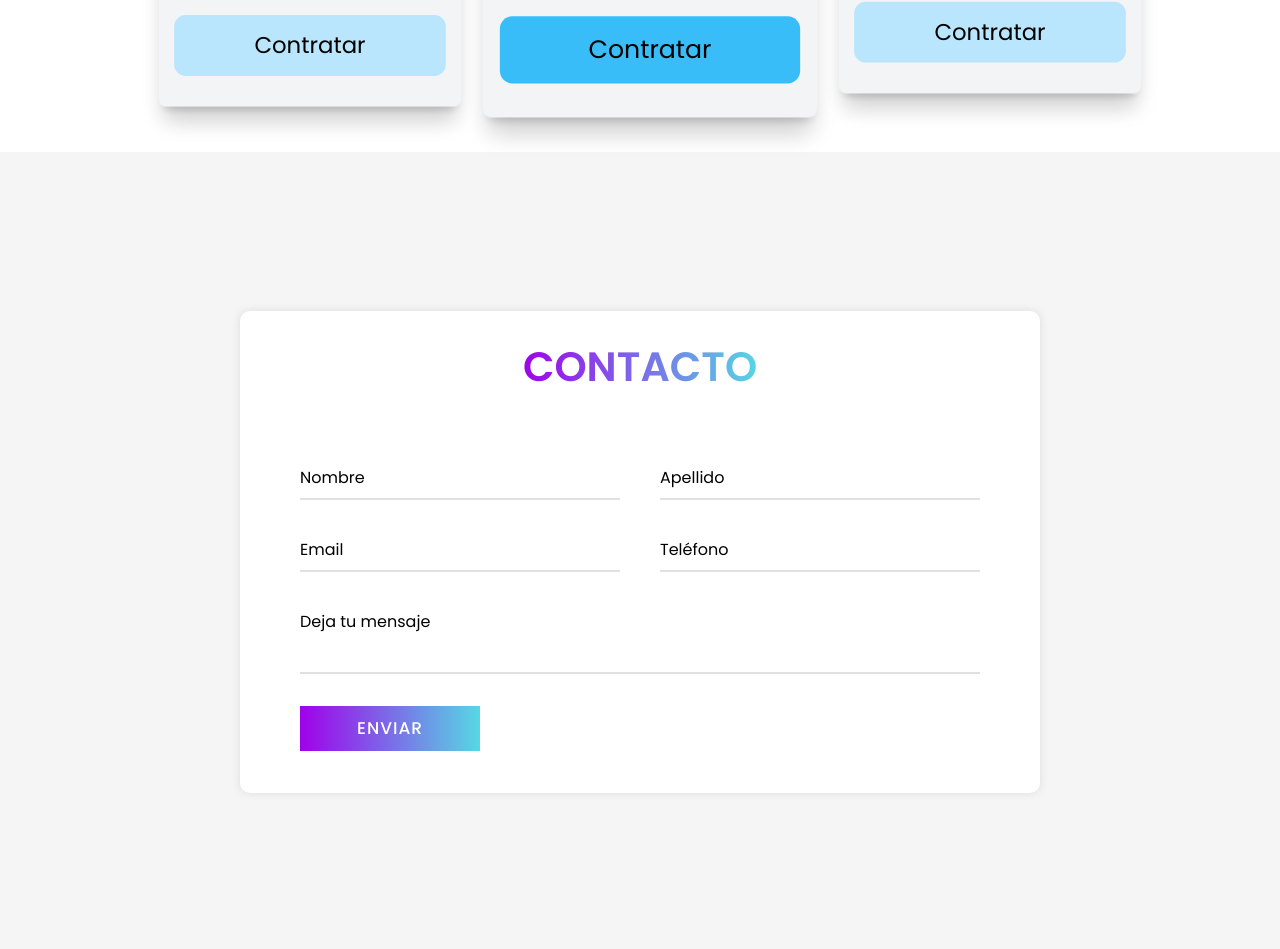
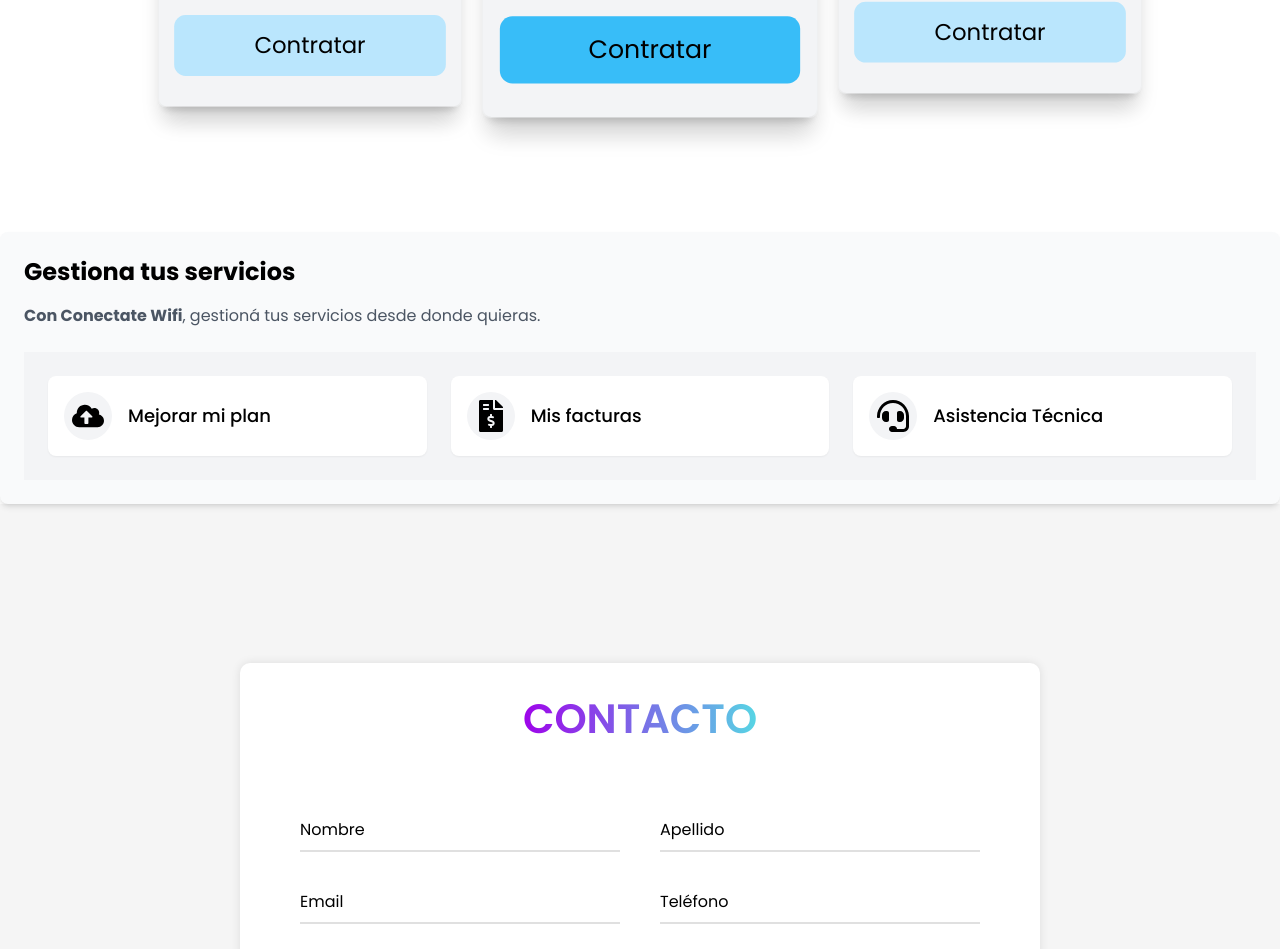
Before and after one commit to SoftFusion-Technologies/ep-cornaglia-ofi, a React (Vite) app: page / in a window 1280 px wide. Shown: the part 1930-2879 px from the top of the page. Built offline with nearby package versions, Linux system fonts and the light colour scheme.

Commit message:
se agrega gestion de servicios

```diff
--- /dev/null
+++ b/src/Pages/GestServicios.jsx
@@ -0,0 +1,55 @@
+import { Link } from 'react-router-dom';
+import { FaCloudUploadAlt,FaFileInvoiceDollar, FaHeadset } from "react-icons/fa";
+
+const GestServicios = () => {
+  return (
+    <div className='grid grid-cols-1 gap-6 pt-20'>
+        <div className='bg-gray-50 shadow-md rounded-lg p-6'>
+            <h3 className='text-2xl font-bold mb-4'>
+                Gestiona tus servicios
+            </h3>
+            <div className='mb-6'>
+                <p className='text-gray-600'>
+                    <strong>Con Conectate Wifi</strong>, gestioná tus servicios desde donde quieras.
+                </p>
+            </div>
+            <div className='flex justify-between bg-gray-100 p-6'>
+                <ul className='space-y-4 sm:space-y-0 sm:grid sm:grid-cols-3 sm:gap-6 w-full'>
+                    <li className='flex items-center bg-white p-4 rounded-lg shadow-sm flex-grow hover:shadow-lg transition-shadow duration-300 ease-in-out'>
+                        <Link to="#" className='flex-shrink-0'>
+                            <div className='w-12 h-12 bg-gray-100 rounded-full flex items-center justify-center'>
+                                {<FaCloudUploadAlt size="2em"/>}
+                            </div>
+                        </Link>
+                        <div className='ml-4'>
+                            <p className='text-lg font-medium'>Mejorar mi plan</p>
+                        </div>
+                    </li>
+                    <li className='flex items-center bg-white p-4 rounded-lg shadow-sm flex-grow hover:shadow-lg transition-shadow duration-300 ease-in-out'>
+                        <Link to="#" className='flex-shrink-0'>
+                            <div className='w-12 h-12 bg-gray-100 rounded-full flex items-center justify-center'>
+                                {<FaFileInvoiceDollar size="2em"/>}
+                            </div>
+                        </Link>
+                        <div className='ml-4'>
+                            <p className='text-lg font-medium'>Mis facturas</p>
+                        </div>
+                    </li>
+                    <li className='flex items-center bg-white p-4 rounded-lg shadow-sm flex-grow hover:shadow-lg transition-shadow duration-300 ease-in-out'>
+                        <Link to="#" className='flex-shrink-0'>
+                            <div className='w-12 h-12 bg-gray-100 rounded-full flex items-center justify-center'>
+                                {<FaHeadset size="2em"/>}
+                            </div>
+                        </Link>
+                        <div className='ml-4'>
+                            <p className='text-lg font-medium'>Asistencia Técnica</p>
+                        </div>
+                    </li>
+                </ul>
+            </div>
+        </div>
+    </div>
+  )
+}
+
+export default GestServicios
--- a/src/Pages/Home.jsx
+++ b/src/Pages/Home.jsx
@@ -7,6 +7,8 @@ import Pricing from '../Components/Pricing';
 import Main from '../Components/Main';
 import Contact from '../Components/Contact';
 
+import GestServicios from './GestServicios';
+
 const Home = () => {
   return (
     <div>
@@ -14,6 +16,7 @@ const Home = () => {
       <CardSection></CardSection>
       <Main></Main>
       <Pricing></Pricing>
+      <GestServicios></GestServicios>
       <Contact></Contact>
     </div>
   );
```
